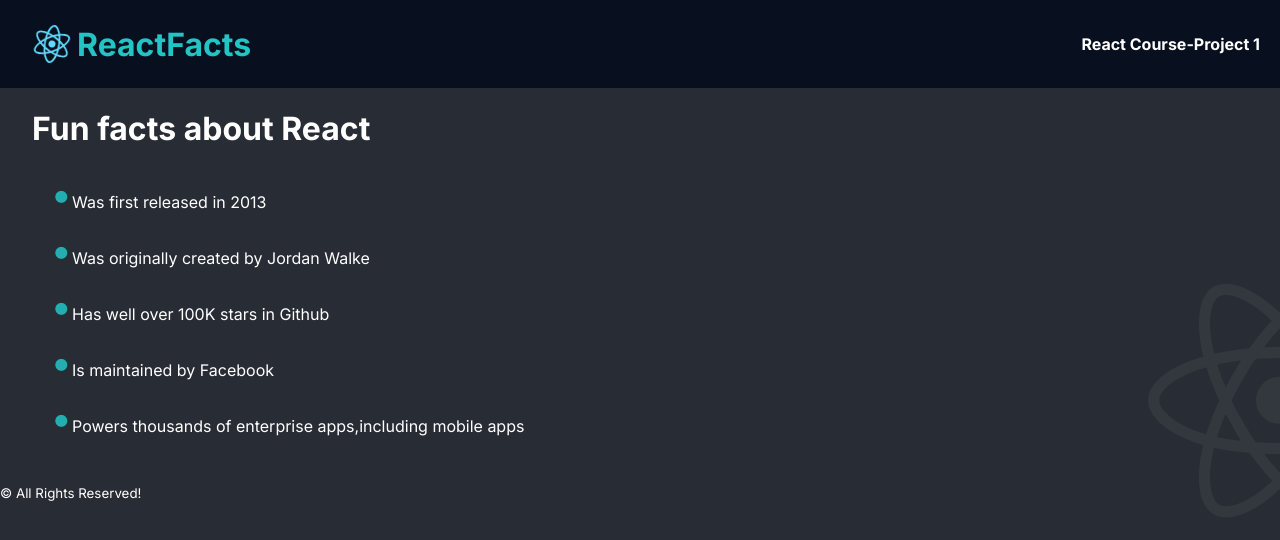
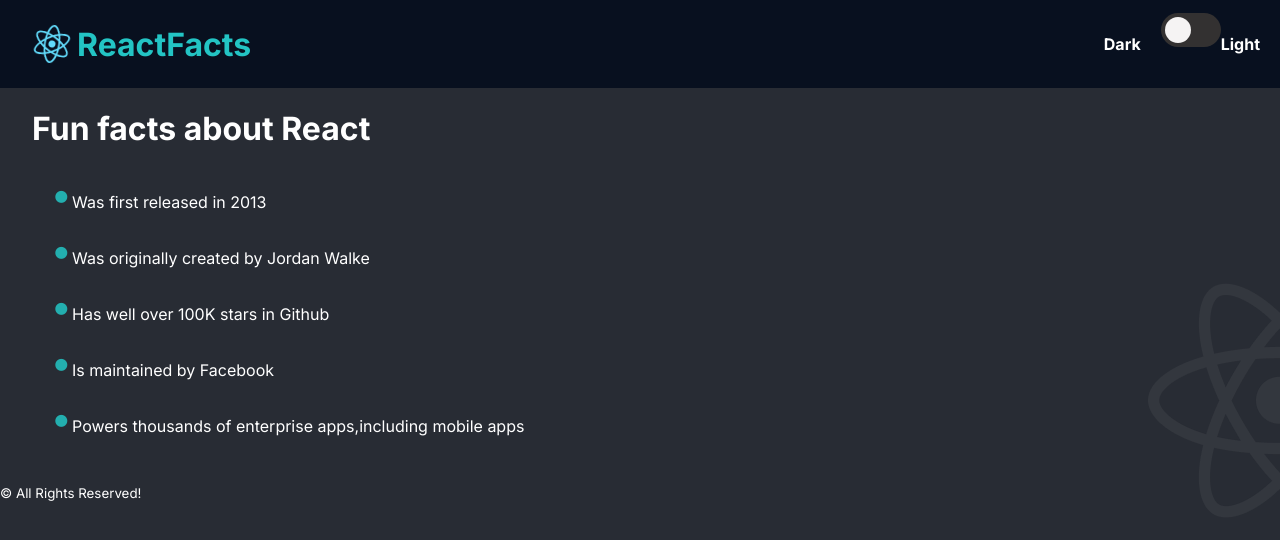
Before and after one commit to theeurbanlegend/react-info-project, a React (Create React App) app: page / in a window 1280 px wide. Shown: the top 540 px of the page. Built offline with nearby package versions, Linux system fonts and the light colour scheme.

Commit message:
Adding some

```diff
--- a/package.json
+++ b/package.json
@@ -1,4 +1,5 @@
 {
+  "homepage": "https://theeurbanlegend.github.io/react-info-project",
   "name": "react-project",
   "version": "0.1.0",
   "private": true,
@@ -12,6 +13,8 @@
     "web-vitals": "^2.1.4"
   },
   "scripts": {
+    "predeploy": "npm run build",
+    "deploy": "gh-pages -d build",
     "start": "react-scripts start",
     "build": "react-scripts build",
     "test": "react-scripts test",
@@ -34,5 +37,8 @@
       "last 1 firefox version",
       "last 1 safari version"
     ]
+  },
+  "devDependencies": {
+    "gh-pages": "^5.0.0"
   }
 }
--- a/src/App.css
+++ b/src/App.css
@@ -13,7 +13,6 @@
 }
 .React{
   display: flex;
-  flex-wrap:wrap;
   flex-direction: row;
   align-items: center;
   justify-content: space-between;
@@ -31,8 +30,7 @@
 .React h4{
   padding-right: 20px;
   color:white;
-  position: absolute;
-  right:0;
+
 
 }
 .App-nav{
@@ -92,3 +90,67 @@
     transform: rotate(360deg);
   }
 }
+.ToggleButton{
+  display:flex;
+  position: absolute;
+  right:0;
+}
+
+.switch {
+  position: relative;
+  display: inline-block;
+  width: 60px;
+  height: 34px;
+}
+
+.switch input {
+  opacity: 0;
+  width: 0;
+  height: 0;
+}
+
+.slider {
+  position: absolute;
+  cursor: pointer;
+  top: 0;
+  left: 0;
+  right: 0;
+  bottom: 0;
+  background-color: #333131;
+  -webkit-transition: .4s;
+  transition: .4s;
+}
+
+.slider:before {
+  position: absolute;
+  content: "";
+  height: 26px;
+  width: 26px;
+  left: 4px;
+  bottom: 4px;
+  background-color: rgb(245, 243, 243);
+;
+  transition: .4s;
+}
+
+input:checked + .slider {
+  background-color: #b0bec9;
+}
+
+input:focus + .slider {
+  box-shadow: 0 0 1px #2196F3;
+}
+
+input:checked + .slider:before {
+
+  transform: translateX(26px);
+}
+
+/* Rounded sliders */
+.slider.round {
+  border-radius: 34px;
+}
+
+.slider.round:before {
+  border-radius: 50%;
+}
--- a/src/AppHeader.js
+++ b/src/AppHeader.js
@@ -1,11 +1,26 @@
+import React from "react"
+import './App.css'
 function AppHeader(){
+  let Mode=React.useState(false)
+   function ToggleMode(){
+    console.log(Mode)
+  }
     return (
       <div>
         <div className="App-nav">
           <div className='React' >
             <img src="logo192.png" className="App-logo"/>
+            <div>
             <h3>ReactFacts</h3>
-            <h4>React Course-Project 1</h4>
+            </div>
+            <div onClick={ToggleMode}className="ToggleButton">
+              <h4>Dark</h4>
+              <label className="switch">
+                <input type="checkbox"/>
+                <span className="slider round"></span>
+              </label>
+              <h4>Light</h4>
+            </div>
           </div>
         </div>
       </div>
```
Also changed, not shown: 2 other files (tests, documents, lock files or other folders).
